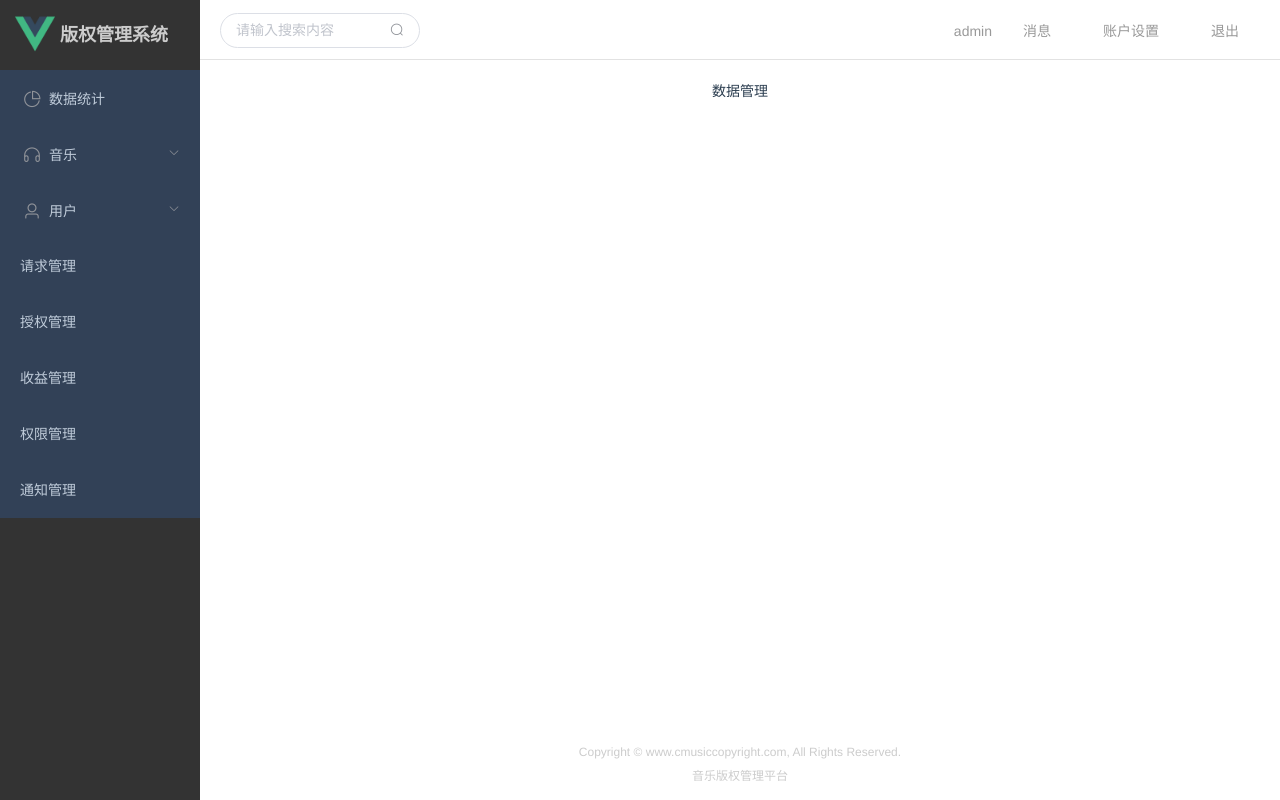
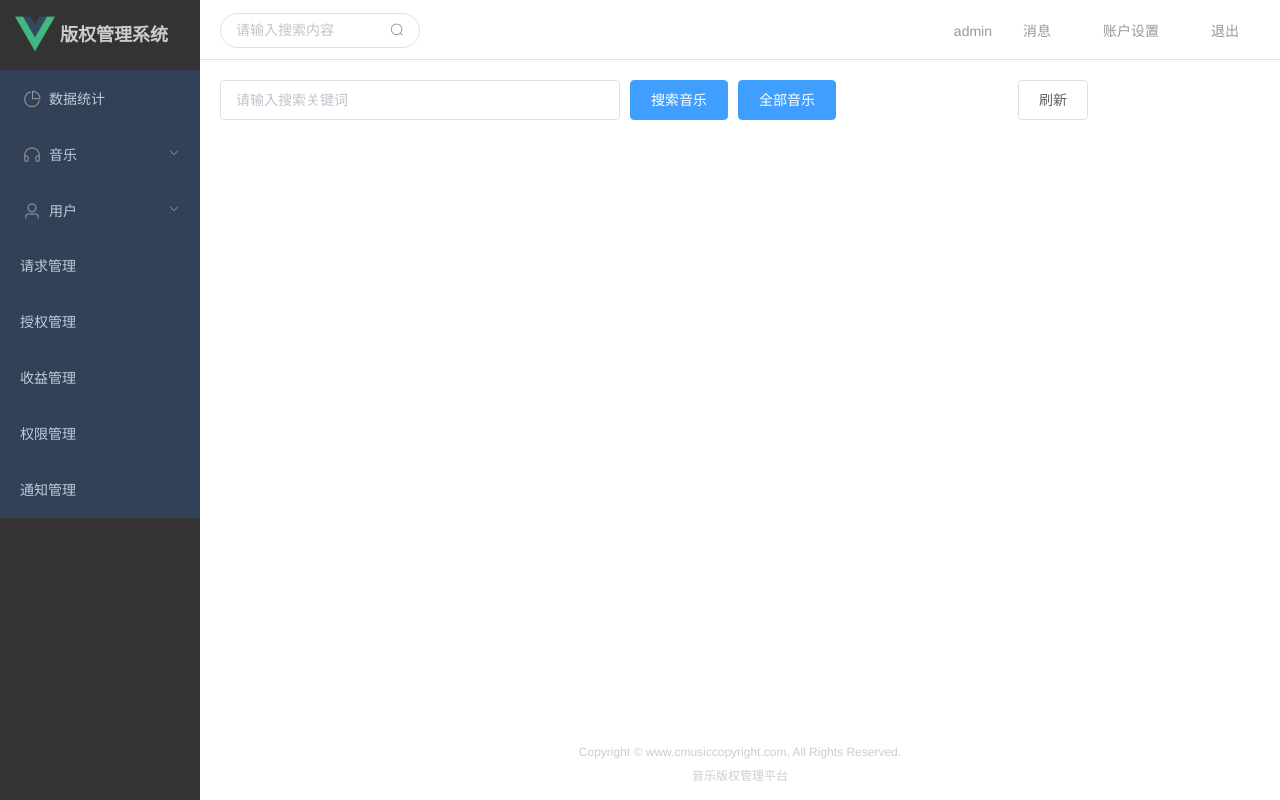
Before and after one commit to iamxingcong/mleji, a Vue app: page /#/DataManage in a window 1280 px wide. Built offline with nearby package versions, Linux system fonts and the light colour scheme.

Commit message:
update pages

```diff
--- a/src/components/page/DataManage.vue
+++ b/src/components/page/DataManage.vue
@@ -1,10 +1,34 @@
 <template>
   <div id='DataManage'>
-    <span>数据管理</span>
+
+    <el-row>
+      <span class="wd400">
+        <el-input v-model="input" placeholder="请输入搜索关键词"></el-input>
+      </span>
+        <el-button type="primary">搜索音乐</el-button>
+        <el-button type="primary">全部音乐</el-button>
+        <el-button plain>刷新</el-button>
+    </el-row>
+
   </div>
 </template>
 <script>
 export default {
-  name: 'DataManage'
+  name: 'DataManage',
+  data () {
+    return {
+      input: ''
+    }
+  }
 }
 </script>
+<style scoped>
+  .el-row span, .el-row .el-button--primary{
+    display: block;
+    float: left;
+  }
+  .wd400{
+    width: 400px;
+    margin-right: 10px;
+  }
+</style>
```
